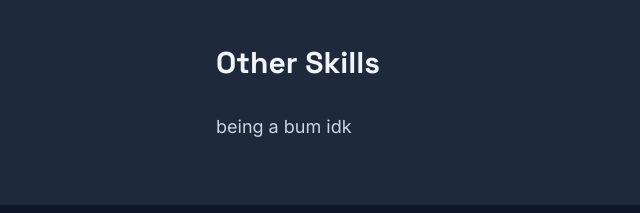
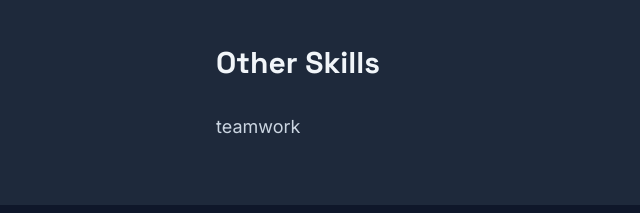
Before and after one commit to al-1108/Personal-Portfolio-Website, a website: page index.html in a window 1280 px wide. Shown: the part 1380-1593 px from the top of the page, 0-640 px from the left. Drawn offline with Linux system fonts and the light colour scheme.

Commit message:
updated skills

```diff
--- a/index.html
+++ b/index.html
@@ -71,7 +71,7 @@
                 <h2 class="font-display text-2xl sm:text-3xl font-bold mb-8">Languages/Frameworks</h2>
                 <p class="text-base sm:text-lg text-slate-300 mb-12">C#, Java, Python, HTML, CSS, JS</p>
                 <h2 class="font-display text-2xl sm:text-3xl font-bold mb-8">Other Skills</h2>
-                <p class="text-base sm:text-lg text-slate-300">being a bum idk</p>
+                <p class="text-base sm:text-lg text-slate-300">teamwork</p>
             </div>
         </div>
 
```
